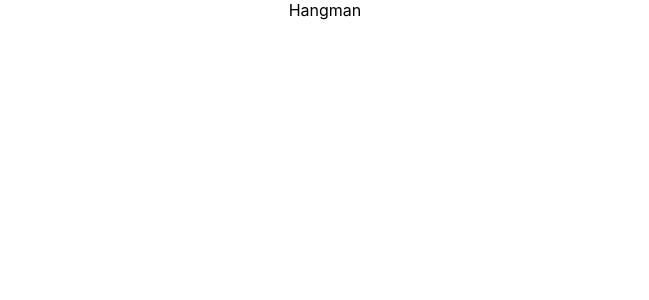
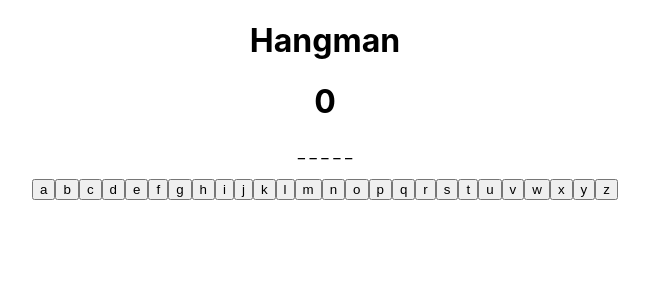
Before and after one commit to HongYeseul/hangman-1st-coyukdae, a React (Create React App) app: page / in a window 1280 px wide. Shown: the top 300 px of the page, without its empty margins (315-964 px from the left). Built offline with nearby package versions, Linux system fonts and the light colour scheme.

Commit message:
버튼 및 단어 크기만큼 빈칸 만들기

```diff
--- a/src/Hangman.js
+++ b/src/Hangman.js
@@ -1,9 +1,93 @@
-import React from "react";
+import React, { useState } from "react";
+
 
 export default function Hangman(){
+
+    const hangmanImgs = {
+        maxWrong: 6,
+        imgs: [0, 1, 2, 3, 4, 5, 6]
+    }
+    let [정답, 정답변경] = useState('hello');
+    let 추측알파벳 = new Set();
+
+    let [행맨상태, 행맨상태변경] = useState(0);
+    let [틀린횟수, 틀린횟수변경] = useState(0)
+
+    // resetGame(){
+    //     this.setState({
+    //         nWrong: 0
+    //     })
+    // }
+    function ABCbuttonClick(abc, props){
+        btnDisabled(abc)
+        let 알파벳배열 = 정답.split("")
+        guessWord(알파벳배열, abc)
+        props.행맨상태변경(abc)
+        console.log("click", abc)
+    }
+
+    function guessedWord() {
+        return 정답
+        .split("")
+        .map(ltr => (추측알파벳.has(ltr) ? ltr : " _ "));
+    }
+
+    function generateButtons(){
+        return "abcdefghijklmnopqrstuvwxyz".split("").map((abc, index) => (
+            <button
+            key={index}
+            value={abc}
+            id={"btn_"+abc}
+            onClick={(e)=>ABCbuttonClick(abc, 행맨상태변경={행맨상태변경})}
+            >
+            {abc}
+            </button>
+        ))
+    }
+
     return(
         <div className="hangman">
-            Hangman
+            <h1>Hangman</h1>
+            <h1>{행맨상태}</h1>
+
+            { 정답 === guessedWord().join("") ? <p>You WIN!</p> :
+
+            (틀린횟수 === 8 ?
+            <div>
+            <p>YOU LOSE </p>
+            <p>Correct Word is: {정답}</p>
+            </div>
+            :
+                <div>
+                    <p className="hangman-word">{guessedWord()}</p>
+                    <p className="hangman-btns">{generateButtons()}</p>
+                </div>
+
+
+
+            )
+            }
+
         </div>
     );
 }
+function btnDisabled(abc)  {
+    const target = document.getElementById('btn_'+abc);
+    target.disabled = true;
+}
+
+
+function guessWord(알파벳배열, abc){
+    if(알파벳배열.includes(abc)){
+
+    }
+}
+
+function handleGuess(evt) {
+    let ltr = evt.target.value;
+
+        this.setState(st => ({
+        guessed: st.guessed.add(ltr),
+        nWrong: st.nWrong + (st.answer.includes(ltr) ? 0 : 1)
+        }));
+}
```
